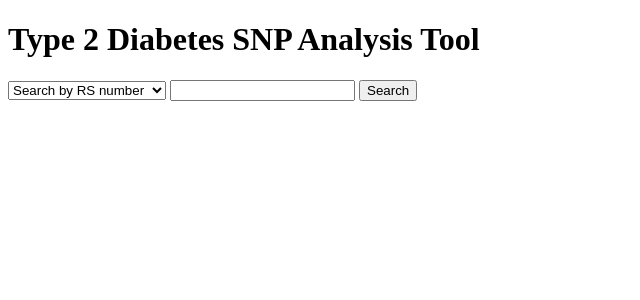
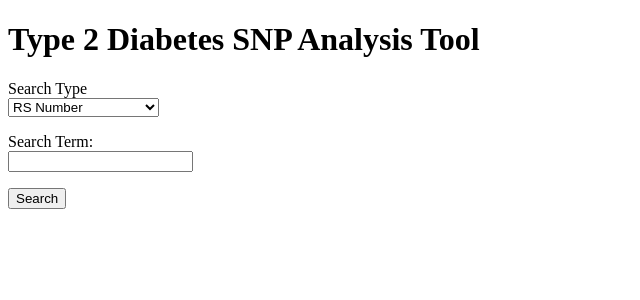
Before and after one commit to japh140/Bioinformatics_Group_Project, a Flask app: page / in a window 1280 px wide. Shown: the top 300 px of the page, without its empty margins (0-640 px from the left). Run offline with Flask 3, Linux system fonts and the light colour scheme.

Commit message:
added error handling

```diff
--- a/app/templates/homepage/index.html
+++ b/app/templates/homepage/index.html
@@ -6,15 +6,24 @@
 <body>
     <h1>Type 2 Diabetes SNP Analysis Tool</h1>
 
-    <form method="POST" action="/search">
-        <select name="search_type">
-            <option value="rs">Search by RS number</option>
-            <option value="coordinates">Search by Coordinates</option>
-            <option value="gene">Search by Gene Name</option>
-        </select>
-
-        <input type="text" name="search_term">
-        <input type="submit" value="Search">
+    <form method="POST">
+        {{ form.csrf_token }}
+        <p>
+            {{ form.search_type.label }}<br>
+            {{ form.search_type }}
+        </p>
+        <p>
+            {{ form.search_term.label }}<br>
+            {{ form.search_term }}
+            {% if form.search_term.errors %}
+                <ul class="errors">
+                {% for error in form.search_term.errors %}
+                    <li style="color: red;">{{ error }}</li>
+                {% endfor %}
+                </ul>
+            {% endif %}
+        </p>
+        <p>{{ form.submit }}</p>
     </form>
 </body>
 </html>
```
